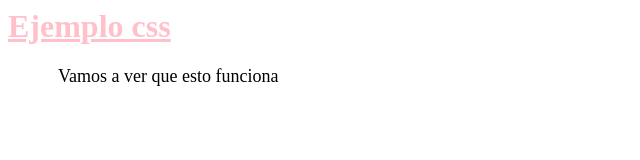
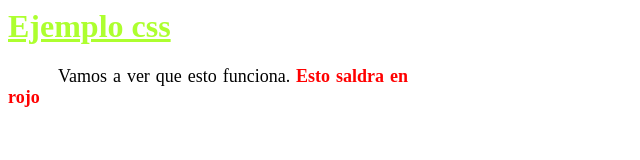
Before and after one commit to Rauulito/Clase2, a plain HTML site: page ejemplo_css/index.html in a window 1280 px wide. Shown: the whole page, without its empty margins (0-640 px from the left). Drawn offline with Linux system fonts and the light colour scheme.

Commit message:
colores cambiados

```diff
--- a/ejemplo_css/index.html
+++ b/ejemplo_css/index.html
@@ -5,6 +5,6 @@
     </head>
     <body>
     <h1> Ejemplo css </h1>
-    <p> Vamos a ver que esto funciona <span></span>  </p>
+    <p> Vamos a ver que esto funciona. <span>Esto saldra en rojo</span>  </p>
     </body>
 </html>
--- a/ejemplo_css/style.css
+++ b/ejemplo_css/style.css
@@ -1,6 +1,11 @@
 h1 {
-    color: pink;
+    color: greenyellow;
     text-decoration: underline;
+}
+
+span {
+    color: red;
+    font-weight: bold;
 }
 
 p {
```
